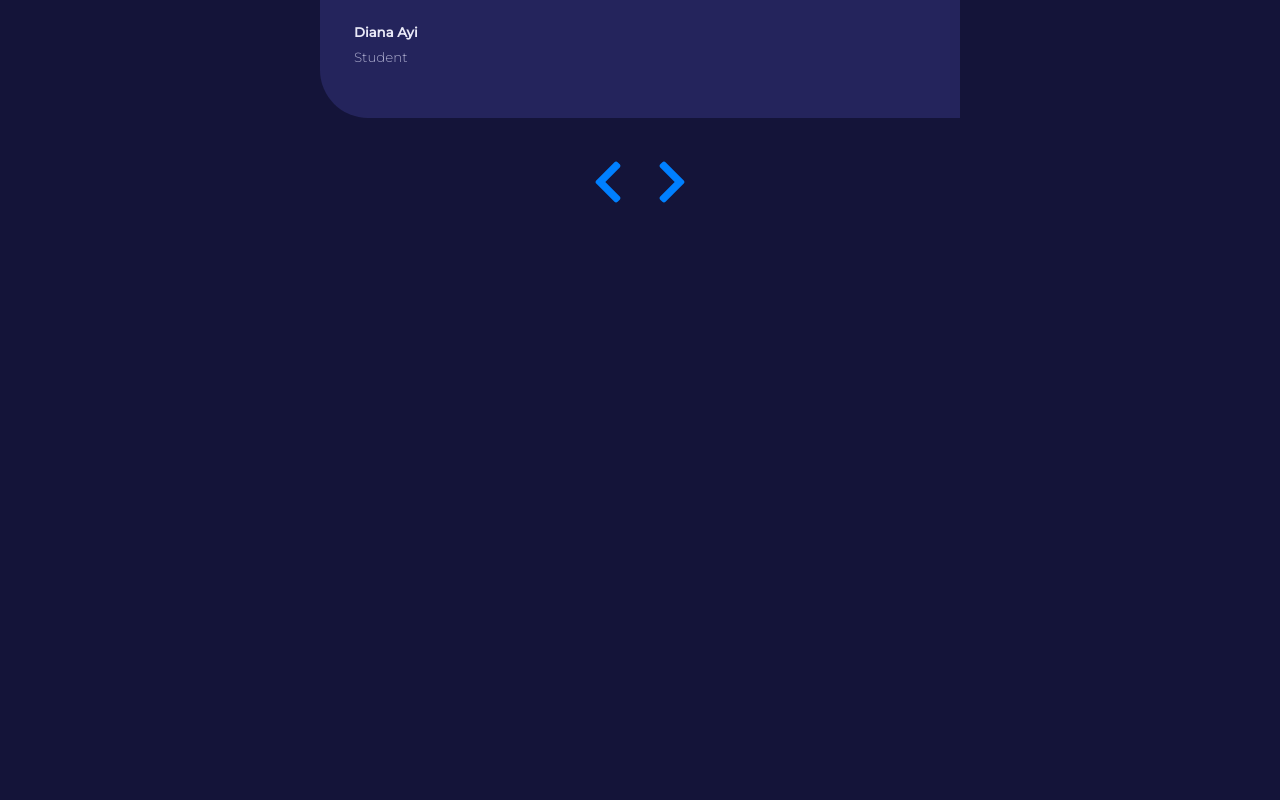
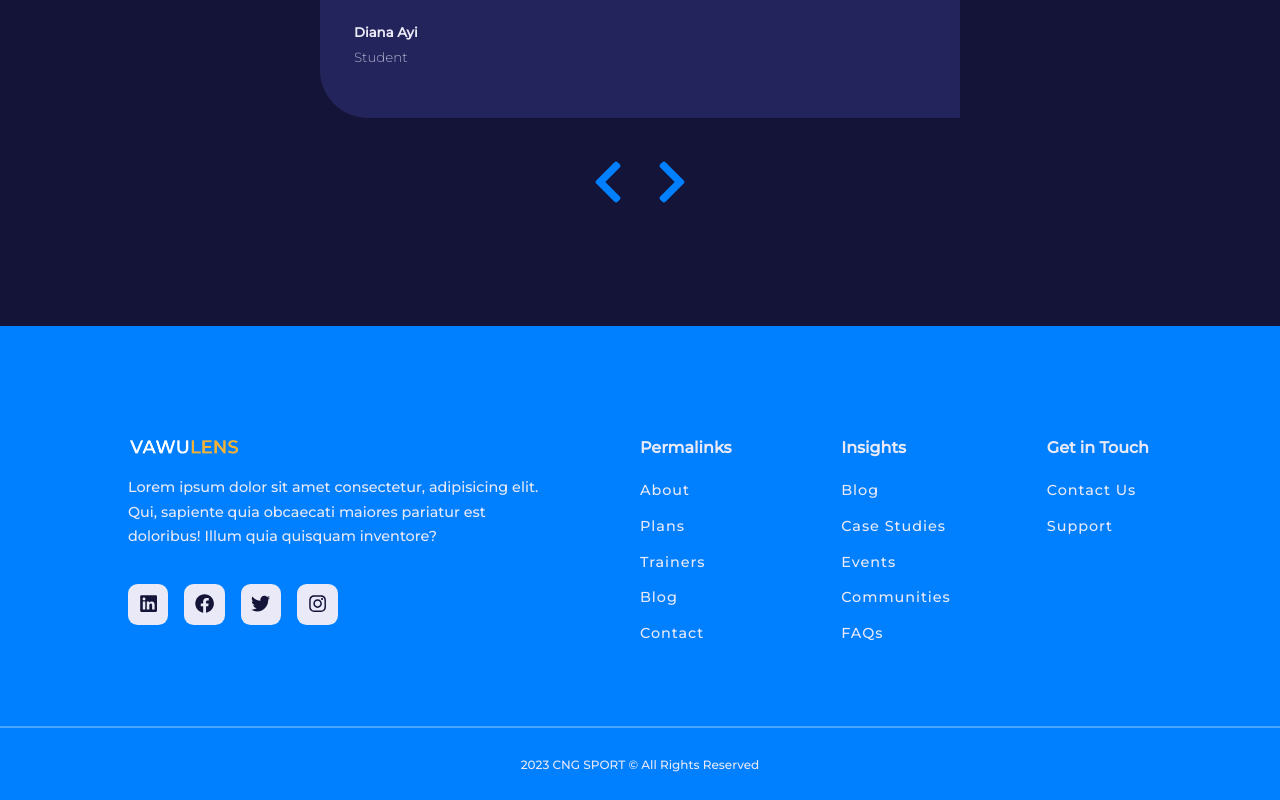
Before and after one commit to Canaga81/sport-web, a React (Vite) app: page / in a window 1280 px wide. Shown: the part 3317-4117 px from the top of the page. Before the commit the page ends 3531 px from the top, so only its background shows below. Built offline with nearby package versions, Linux system fonts and the light colour scheme.

Commit message:
Home Pages Finish

```diff
--- /dev/null
+++ b/src/components/Footer/index.jsx
@@ -0,0 +1,82 @@
+import Logo from '../../images/logo.png';
+import { Link } from 'react-router-dom';
+import { FaLinkedin } from "react-icons/fa";
+import { FaFacebook } from "react-icons/fa";
+import { FaTwitter } from "react-icons/fa";
+import { FaInstagram } from "react-icons/fa";
+
+const Footer = () => {
+
+    return (
+
+        <footer>
+
+            <div className="container footer__container">
+
+                <article>
+
+                    <Link to='/' className='logo'>
+                        <img src={Logo} alt="" />
+                    </Link>
+
+                    <p>
+                        Lorem ipsum dolor sit amet consectetur, adipisicing elit.
+                        Qui, sapiente quia obcaecati maiores pariatur est doloribus!
+                        Illum quia quisquam inventore?
+                    </p>
+
+                    <div className="footer__socials">
+
+                        <a href="https://linkedin.com/" target='_blank' rel='noreferrer noopener'><FaLinkedin /></a>
+                        <a href="https://facebook.com/" target='_blank' rel='noreferrer noopener'><FaFacebook /></a>
+                        <a href="https://twitter.com/" target='_blank' rel='noreferrer noopener'><FaTwitter /></a>
+                        <a href="https://instagram.com/" target='_blank' rel='noreferrer noopener'><FaInstagram /></a>
+
+                    </div>
+
+                </article>
+
+                <article>
+
+                    <h4>Permalinks</h4>
+
+                    <Link className='link_a' to='/about'>About</Link>
+                    <Link className='link_a' to='/plans'>Plans</Link>
+                    <Link className='link_a' to='/trainers'>Trainers</Link>
+                    <Link className='link_a' to='/blog'>Blog</Link>
+                    <Link className='link_a' to='/contact'>Contact</Link>
+
+                </article>
+
+                <article>
+
+                    <h4>Insights</h4>
+
+                    <Link className='link_a' to='/blog'>Blog</Link>
+                    <Link className='link_a' to='/s'>Case Studies</Link>
+                    <Link className='link_a' to='/s'>Events</Link>
+                    <Link className='link_a' to='/s'>Communities</Link>
+                    <Link className='link_a' to='/s'>FAQs</Link>
+
+                </article>
+
+                <article>
+                    <h4>Get in Touch</h4>
+
+                    <Link className='link_a' to='/contact'>Contact Us</Link>
+                    <Link className='link_a' to='/s'>Support</Link>
+                </article>
+
+            </div>
+
+            <div className="footer__copyright">
+                <small>2023 CNG SPORT &copy; All Rights Reserved</small>
+            </div>
+
+        </footer>
+
+    );
+
+};
+
+export default Footer;
--- a/src/components/Navbar/navbar.css
+++ b/src/components/Navbar/navbar.css
@@ -24,6 +24,7 @@ nav {
 
 .logo {
     width: 7rem;
+    display: block;
 }
 
 .nav__links {
--- a/src/pages/Home/home.css
+++ b/src/pages/Home/home.css
@@ -214,3 +214,77 @@
     width: 3rem;
     height: 3rem;
 }
+
+/*! Footer */
+
+footer {
+    background: var(--color-primary);
+    margin-top: 7rem;
+    padding-top: 7rem;
+    font-size: 0.9rem;
+    color: var(--color-gray-100);
+}
+
+.footer__container {
+    display: grid;
+    grid-template-columns: 26rem 1fr 1fr 1fr;
+    gap: 6rem;
+}
+
+.footer__container article {
+    display: flex;
+    flex-direction: column;
+    align-items: flex-start;
+    gap: 0.7rem;
+}
+
+.footer__container article p {
+    margin-top: 0.5rem;
+}
+
+.footer__container article h4 {
+    margin-bottom: 0.6rem;
+    font-size: 1rem;
+}
+
+.footer__socials {
+    margin-top: 1.5rem;
+    display: flex;
+    gap: 1rem;
+    align-items: center;
+}
+
+.footer__socials a {
+    background: var(--color-gray-100);
+    padding: 0.24rem 0.6rem;
+    border: 1px solid transparent;
+    border-radius: 0.6rem;
+    transition: var(--transition);
+}
+.footer__socials a svg {
+    fill: var(--color-gray-600);
+    font-size: 1.2rem;
+    margin-top: 0.3rem;
+}
+
+.footer__socials a:hover {
+    border-color: var(--color-gray-100);
+    background-color: transparent;
+}
+
+.footer__copyright {
+    color: var(--color-gray-100);
+    text-align: center;
+    padding: 1.5rem 0;
+    border-top: 2px solid var(--color-primary-variant);
+    margin-top: 5rem;
+}
+
+.link_a {
+    letter-spacing: 0.06rem;
+    transition: var(--transition);
+}
+
+.link_a:hover {
+    color: var(--color-secondary);
+}
--- a/src/pages/Home/index.jsx
+++ b/src/pages/Home/index.jsx
@@ -1,4 +1,5 @@
 import FAQs from '../../components/FAQs';
+import Footer from '../../components/Footer';
 import MainHeader from '../../components/MainHeader';
 import Programs from '../../components/Programs';
 import Testimonials from '../../components/Testimonials';
@@ -19,6 +20,8 @@ const Home = () => {
 
       <Testimonials />
 
+      <Footer />
+
     </>
   )
 
```
